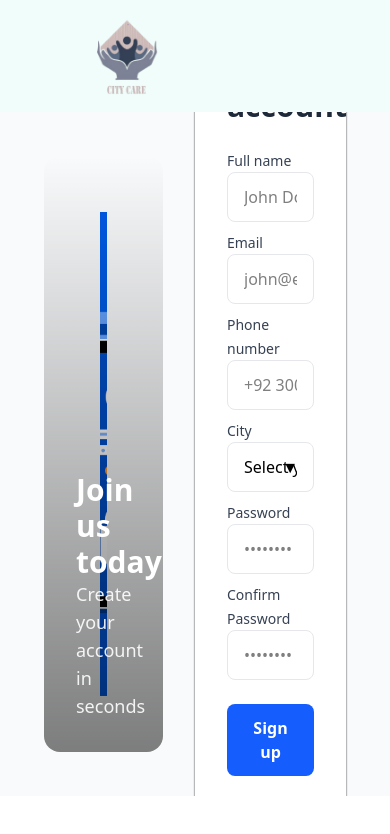
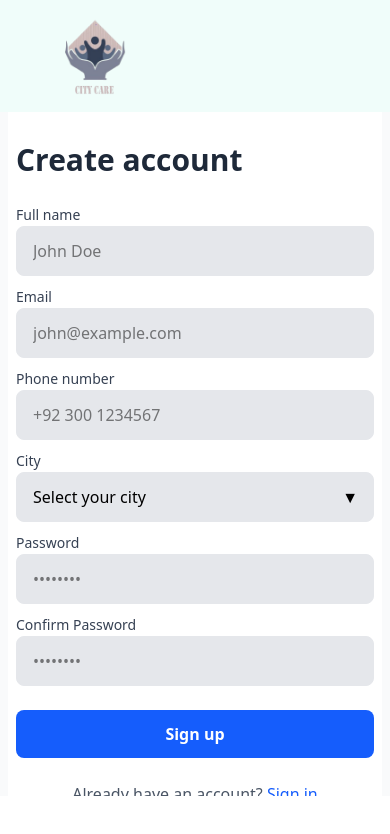
Before and after one commit to Haseeb358/CITY-CARE, a React (Vite) app in the folder frontend/: page /signup in a window 390 px wide. Shown: the top 834 px of the page. Built offline with nearby package versions, Linux system fonts and the light colour scheme.

Commit message:
feat: make auth pages responsive

```diff
--- a/frontend/src/components/Auth/Forget.jsx
+++ b/frontend/src/components/Auth/Forget.jsx
@@ -2,22 +2,23 @@ import React from "react";
 
 const Forget = () => {
   return (
-    <main className="h-[calc(100vh-160px)] p-18 gap-8 bg-gray-50 overflow-hidden flex justify-around">
+    <main className="px-3 py-8 lg:p-18 gap-8 bg-gray-50 overflow-hidden flex justify-around">
       {/* Left-side */}
-      <div className="flex flex-col p-16 pb-0 gap-6 bg-gray-100">
-        <button className="px-4 py-2 rounded-lg text-blue-600 hover:bg-blue-100 hover:text-blue-800 font-semibold transition-all duration-300 shadow-sm hover:shadow-md w-fit cursor-pointer">
-          <span className="font-extrabold pt-2">&lt;</span>{" "}
-          <a href="/">Back to Login</a>
-        </button>
+      <div className="w-full lg:w-1/2 flex flex-col p-6 lg:p-16 pb-0 gap-6 bg-gray-100">
+        <a href="/">
+          <button className="px-4 py-2 rounded-lg text-blue-600 hover:bg-blue-100 hover:text-blue-800 font-semibold transition-all duration-300 shadow-sm hover:shadow-md w-fit cursor-pointer">
+            <span className="font-extrabold pt-2">&lt;</span> Back to Login
+          </button>
+        </a>
 
-        <h1 className="text-4xl font-bold">Forget Password</h1>
+        <h1 className="text-2xl md:text-3xl font-bold">Forgotten Password?</h1>
         <p>
           Don't worry, happens to all of us. Enter your email address below to
-          recover your passord
+          recover your password
         </p>
-        <form className="flex flex-col justify-center gap-2 w-[60%]">
+        <form className="flex flex-col justify-center gap-2 md:w-[60%]">
           <input
-            className="p-1 w-full px-4 py-3 border border-gray-200 rounded-lg
+            className="p-1 w-full px-4 py-3 bg-gray-200 border border-gray-200 rounded-lg
                          focus:ring-2 focus:ring-blue-200 focus:border-blue-400
                          outline-none transition"
             type="email"
@@ -37,7 +38,7 @@ const Forget = () => {
       </div>
 
       {/* Right-side */}
-      <div className="">
+      <div className="hidden lg:block w-1/2">
         <img
           src="./src/assets/forget-password.png"
           alt="Forget Password Illustration"
--- a/frontend/src/components/Auth/ResetPassword.jsx
+++ b/frontend/src/components/Auth/ResetPassword.jsx
@@ -19,20 +19,21 @@ const ResetPassword = () => {
   };
 
   return (
-    <main className="h-[calc(100vh-160px)] p-18 gap-8 bg-gray-50 overflow-hidden flex justify-around">
+    <main className="p-6 lg:p-18 gap-8 bg-gray-50 overflow-hidden flex justify-around">
       {/* Left-side */}
-      <div className="flex flex-col p-16 pb-0 gap-6 bg-gray-100">
-        <h1 className="text-4xl font-bold">Set a Password</h1>
+      <div className="flex flex-col p-4 md:p-16 pb-0 gap-6 bg-gray-100">
+        <h1 className="text-3xl sm:text-4xl font-bold">Set a Password</h1>
         <p>
-          Please set a new password for your account. Make sure to choose a strong password.
+          Please set a new password for your account. Make sure to choose a
+          strong password.
         </p>
 
         <form
           onSubmit={handleSubmit}
-          className="flex flex-col justify-center gap-2 w-[60%]"
+          className="flex flex-col justify-center gap-2 w-full sm:w-[60%]"
         >
           <input
-            className="p-1 w-full px-4 py-3 border border-gray-200 rounded-lg
+            className="p-1 w-full px-4 py-3 bg-gray-200 border border-gray-200 rounded-lg
                        focus:ring-2 focus:ring-blue-200 focus:border-blue-400
                        outline-none transition"
             type="password"
@@ -43,7 +44,7 @@ const ResetPassword = () => {
           />
 
           <input
-            className="p-1 w-full px-4 py-3 border border-gray-200 rounded-lg
+            className="p-1 w-full px-4 py-3 bg-gray-200 border border-gray-200 rounded-lg
                        focus:ring-2 focus:ring-blue-200 focus:border-blue-400
                        outline-none transition"
             type="password"
@@ -53,9 +54,7 @@ const ResetPassword = () => {
             required
           />
 
-          {error && (
-            <p className="text-red-500 text-sm mt-1">{error}</p>
-          )}
+          {error && <p className="text-red-500 text-sm mt-1">{error}</p>}
 
           <button
             type="submit"
@@ -70,9 +69,9 @@ const ResetPassword = () => {
       </div>
 
       {/* Right-side */}
-      <div>
+      <div className="hidden lg:block">
         <img
-          src="./src/assets/forget-password.png"
+          src="/src/assets/forget-password.png"
           alt="Forget Password Illustration"
         />
       </div>
--- a/frontend/src/components/Auth/Signup.jsx
+++ b/frontend/src/components/Auth/Signup.jsx
@@ -2,9 +2,9 @@ import React from "react";
 
 const Signup = () => {
   return (
-    <main className="flex h-[calc(100vh-160px)] p-11 gap-8 bg-gray-50 overflow-hidden">
+    <main className="flex h-[calc(100vh-160px)] p-2 sm:p-11 gap-8 bg-gray-50 overflow-hidden">
       {/* Left side - Image with overlay text */}
-      <div className="w-1/2 h-full relative rounded-2xl overflow-hidden p-14">
+      <div className="hidden md:block w-1/2 h-full relative rounded-2xl overflow-hidden lg:p-6">
         <img
           src="/src/assets/signup.jpg"
           alt="Signup"
@@ -12,7 +12,7 @@ const Signup = () => {
         />
         <div
           className="absolute inset-0 bg-linear-to-t from-black/50 to-transparent
-                      flex flex-col justify-end p-8 text-white"
+                      flex flex-col justify-end p-9  text-white"
         >
           <h2 className="text-3xl font-bold">Join us today!</h2>
           <p className="text-lg opacity-90">Create your account in seconds</p>
@@ -20,8 +20,8 @@ const Signup = () => {
       </div>
 
       {/* Right side - Form */}
-      <div className="w-1/2 flex items-center justify-center">
-        <div className="w-full max-w-md bg-white p-8 rounded-2xl shadow-black shadow-xs">
+      <div className="w-full md:w-1/2 flex items-center justify-center">
+        <div className="w-full max-w-md bg-white p-2 sm:p-8 rounded-2xl shadow-black sm:shadow-xs">
           {/* Header */}
           <div className="mt-10">
             <h1 className="text-3xl font-bold text-gray-800">Create account</h1>
@@ -37,7 +37,7 @@ const Signup = () => {
                 required
                 type="text"
                 placeholder="John Doe"
-                className="w-full px-4 py-3 border border-gray-200 rounded-lg
+                className="w-full px-4 py-3 bg-gray-200 border border-gray-200 rounded-lg
                          focus:ring-2 focus:ring-blue-200 focus:border-blue-400
                          outline-none transition"
               />
@@ -50,7 +50,7 @@ const Signup = () => {
                 required
                 type="email"
                 placeholder="john@example.com"
-                className="w-full px-4 py-3 border border-gray-200 rounded-lg
+                className="w-full px-4 py-3 bg-gray-200 border border-gray-200 rounded-lg
                          focus:ring-2 focus:ring-blue-200 focus:border-blue-400
                          outline-none transition"
               />
@@ -65,7 +65,7 @@ const Signup = () => {
                 required
                 type="tel"
                 placeholder="+92 300 1234567"
-                className="w-full px-4 py-3 border border-gray-200 rounded-lg
+                className="w-full px-4 py-3 bg-gray-200 border border-gray-200 rounded-lg
                          focus:ring-2 focus:ring-blue-200 focus:border-blue-400
                          outline-none transition"
               />
@@ -78,8 +78,8 @@ const Signup = () => {
                 <select
                   required
                   defaultValue=""
-                  className="w-full px-4 py-3 border border-gray-200 rounded-lg
-                           bg-white appearance-none cursor-pointer
+                  className="w-full px-4 py-3 bg-gray-200 border border-gray-200 rounded-lg
+                            appearance-none cursor-pointer
                            focus:ring-2 focus:ring-blue-200 focus:border-blue-400
                            outline-none transition"
                 >
@@ -105,7 +105,7 @@ const Signup = () => {
                 required
                 type="password"
                 placeholder="••••••••"
-                className="w-full px-4 py-3 border border-gray-200 rounded-lg
+                className="w-full px-4 py-3 bg-gray-200 border border-gray-200 rounded-lg
                          focus:ring-2 focus:ring-blue-200 focus:border-blue-400
                          outline-none transition"
               />
@@ -120,7 +120,7 @@ const Signup = () => {
                 required
                 type="password"
                 placeholder="••••••••"
-                className="w-full px-4 py-3 border border-gray-200 rounded-lg
+                className="w-full px-4 py-3 bg-gray-200 border border-gray-200 rounded-lg
                          focus:ring-2 focus:ring-blue-200 focus:border-blue-400
                          outline-none transition"
               />
--- a/frontend/src/components/Navbar/Navbar.jsx
+++ b/frontend/src/components/Navbar/Navbar.jsx
@@ -2,7 +2,7 @@ import React from "react";
 
 const Navbar = () => {
   return (
-    <div className="h-28 flex items-center px-8 bg-teal-50 shadow-md">
+    <div className="h-28 flex items-center bg-teal-50 shadow-md">
       <a href="/">
         <div className="h-28 w-48">
           <img
--- a/frontend/src/components/Payment/PaymentPage.jsx
+++ b/frontend/src/components/Payment/PaymentPage.jsx
@@ -28,7 +28,7 @@ const PaymentPage = () => {
   return (
     <div className="min-h-screen flex items-center justify-center bg-gradient-to-br from-indigo-50 to-blue-100 px-4">
       <div className="w-full max-w-md bg-white rounded-2xl shadow-xl p-8">
-        <h2 className="text-3xl font-bold text-center text-gray-800 mb-2">
+        <h2 className="text-xl sm:text-3xl font-bold text-center text-gray-800 mb-2">
           Support CityCare
         </h2>
         <p className="text-center text-gray-500 mb-6">
```
Also changed, not shown: frontend/src/components/Auth/Login.jsx (+23 -11 lines).
